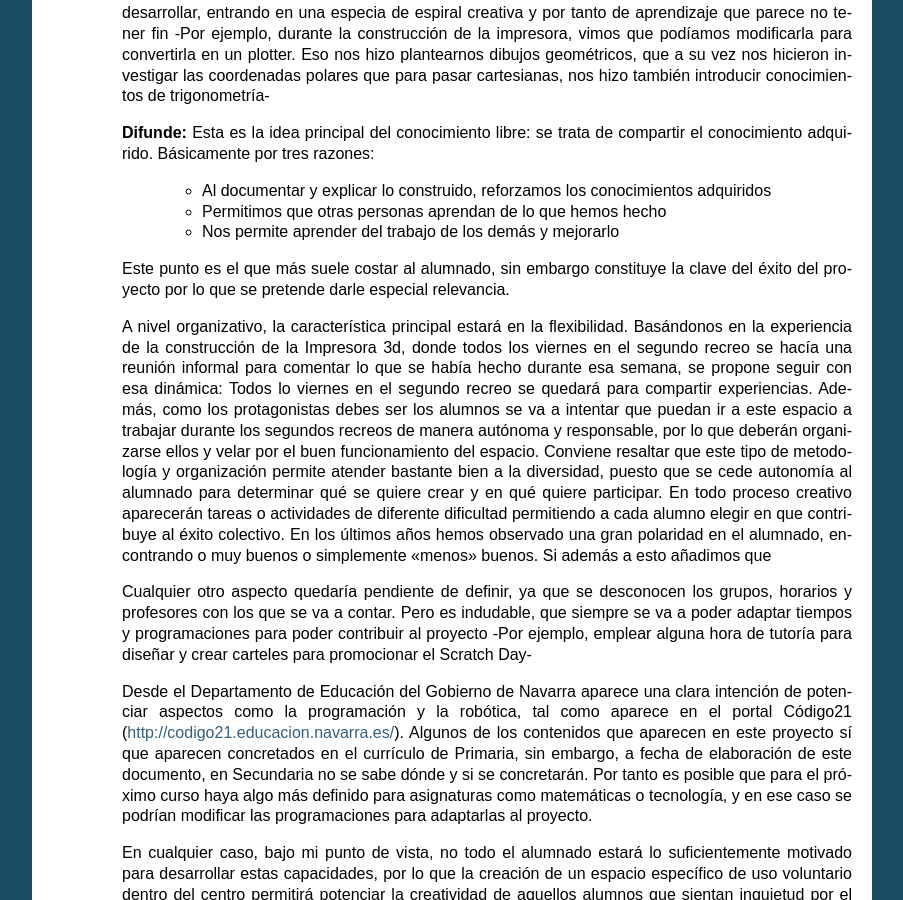
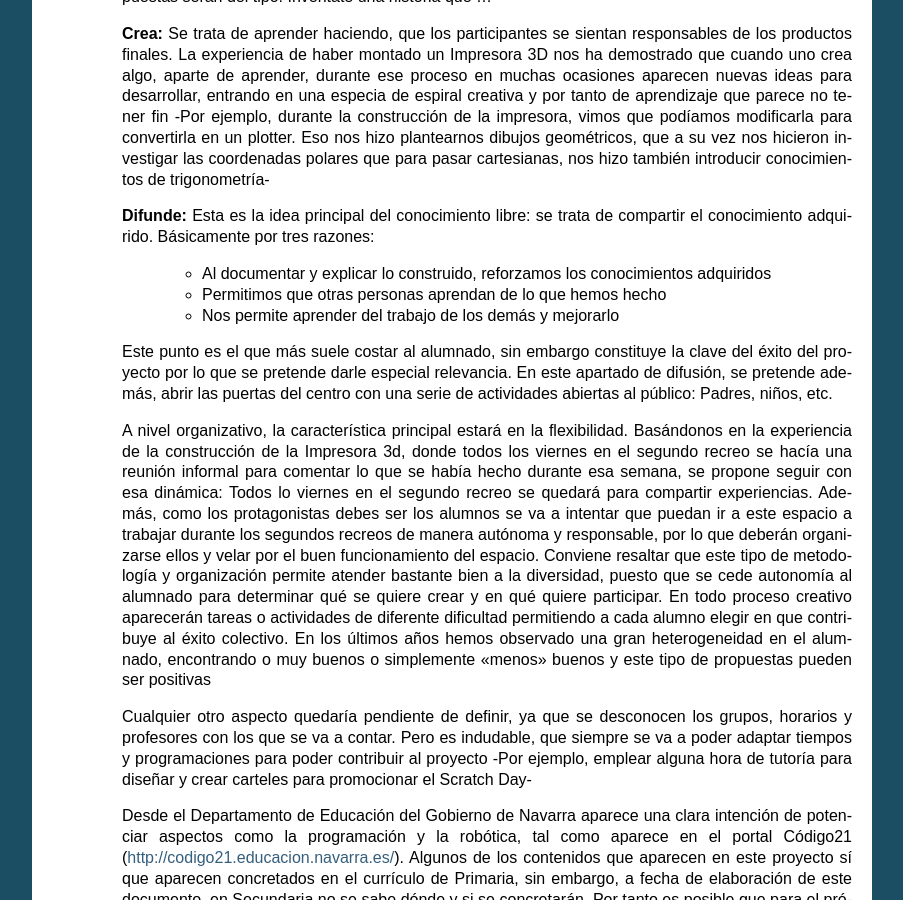
Before and after one commit to es3a10/aula_creativa, a Sphinx documentation site: the page built from docs/articulos.rst, in a window 1280 px wide and 900 px high, scrolled down 4238 px. Shown: the whole window, without its empty margins (198-1101 px from the left). Built offline with Sphinx 7.4.7, drawn with Linux system fonts in a browser that asks for light colours; some of the changed text lies outside the part shown.

Commit message:
Update articulos.rst

```diff
--- a/docs/articulos.rst
+++ b/docs/articulos.rst
@@ -132,6 +132,10 @@
 		  cocina creativa, canal de youtube con noticias del centro, papiroflexia,
 		  creaciones literarias, plásticas, musicales, ..
 		- Fomentar hábitos de consumo responsable a través de la autofabricación y el reciclaje
+		- Acercar al alumnado experiencias creativas relacionadas con diferentes familias profesionales
+		  como pueda ser diseño, electrónica, mecanizado o informática,
+		  de manera que puedan servir de orientación de cara a estudios posteriores (bien de formación
+		  profesional o de grados)
 
 #. Contenidos y Actividades
     	Por la naturaleza del proyecto, el listado de contenidos depende de las propuestas de los propios componentes
@@ -205,6 +209,8 @@
 		- Permitimos que otras personas aprendan de lo que hemos hecho
 		- Nos permite aprender del trabajo de los demás y mejorarlo
 	Este punto es el que más suele costar al alumnado, sin embargo constituye la clave del éxito del proyecto por lo que se pretende darle especial relevancia.
+	En este apartado de difusión, se pretende además, abrir las puertas del centro con una
+	serie de actividades abiertas al público: Padres, niños, etc.
 
 	A nivel organizativo, la característica principal estará en la flexibilidad.
 	Basándonos en la experiencia de la construcción de la Impresora 3d, donde
@@ -221,9 +227,8 @@
 	al alumnado para determinar qué se quiere crear y en qué quiere participar.
 	En todo proceso creativo aparecerán tareas o actividades de diferente dificultad
 	permitiendo a cada alumno elegir en que contribuye al éxito colectivo. En los últimos años
-	hemos observado una gran polaridad en el alumnado, encontrando o muy buenos o simplemente
-	"menos" buenos.
-	Si además a esto añadimos que
+	hemos observado una gran heterogeneidad en el alumnado, encontrando o muy buenos o simplemente
+	"menos" buenos y este tipo de propuestas pueden ser positivas
 
 	Cualquier otro aspecto quedaría pendiente de definir, ya que se desconocen los
 	grupos, horarios y profesores con los que se va a contar. Pero es indudable, que
```
